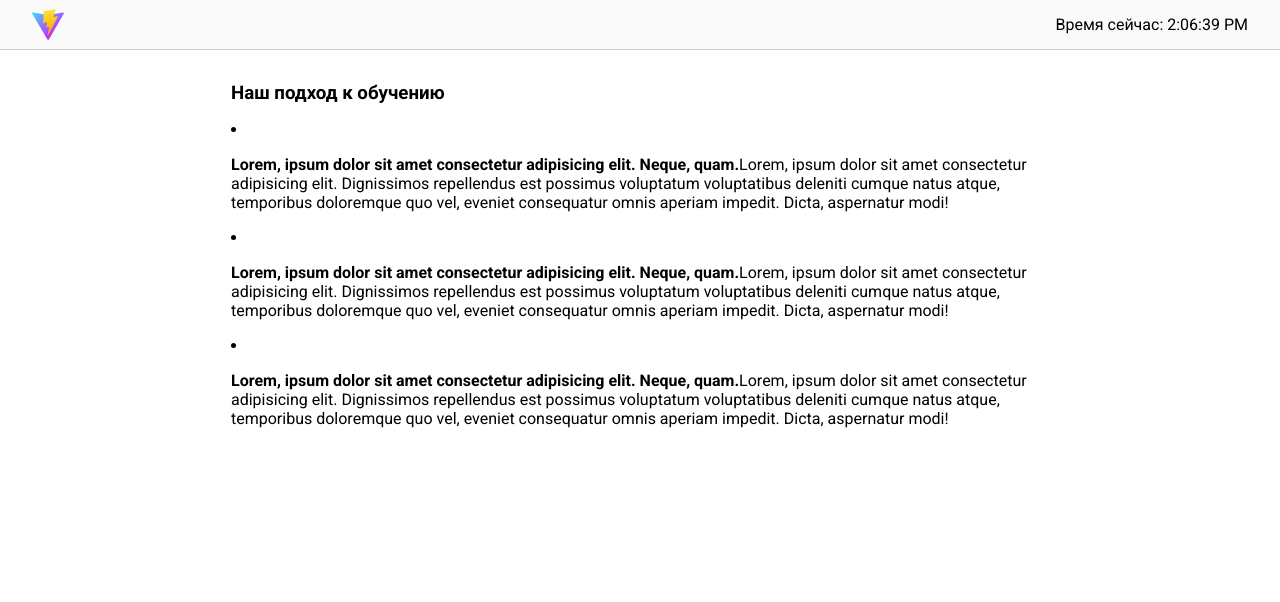
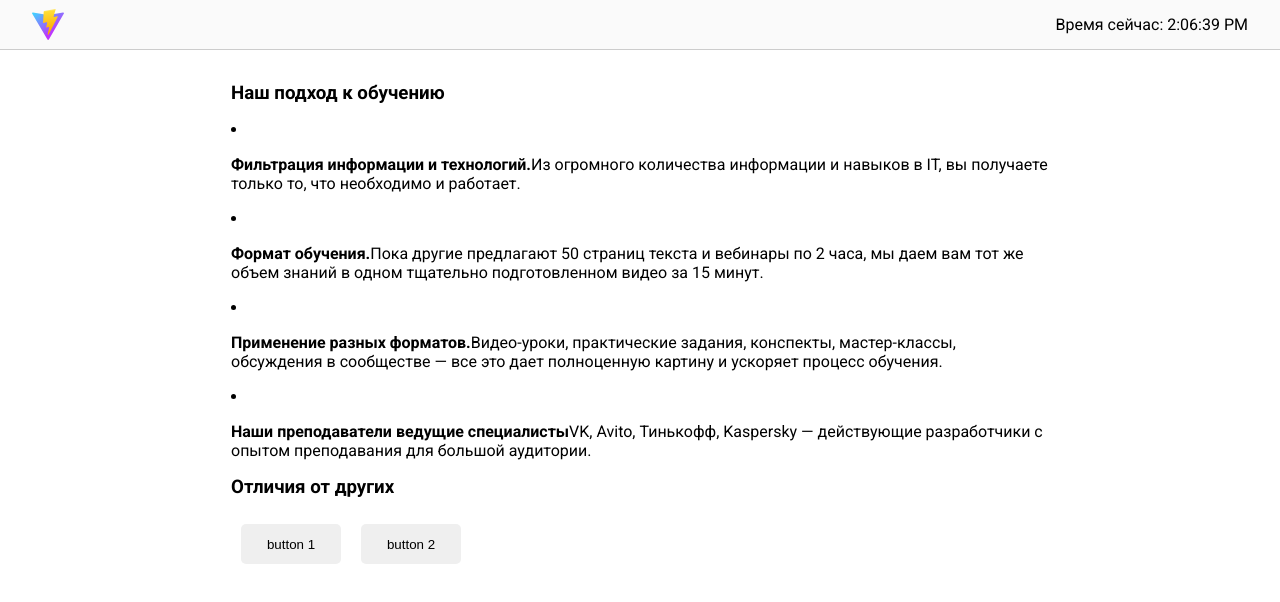
Before and after one commit to Elisei-Trifan/react-vite, a React (Vite) app: page / in a window 1280 px wide. Shown: the top 602 px of the page. Built offline with nearby package versions, Linux system fonts and the light colour scheme; the HTML template or start-up script is replaced by a standard one.

Commit message:
new element

```diff
--- a/src/App.jsx
+++ b/src/App.jsx
@@ -1,20 +1,7 @@
 import Header from './components/Header'
-
-function WayToTech() {
-  return (
-    <li>
-      <p>
-        <strong>
-          Lorem, ipsum dolor sit amet consectetur adipisicing elit. Neque, quam.
-        </strong>
-        Lorem, ipsum dolor sit amet consectetur adipisicing elit. Dignissimos
-        repellendus est possimus voluptatum voluptatibus deleniti cumque natus
-        atque, temporibus doloremque quo vel, eveniet consequatur omnis aperiam
-        impedit. Dicta, aspernatur modi!
-      </p>
-    </li>
-  )
-}
+import WayToTech from './components/WayToTech'
+import Button from './components/Button/Button'
+import { ways } from '/src/data.js'
 
 function App() {
   return (
@@ -23,9 +10,15 @@ function App() {
       <main>
         <section>
           <h3>Наш подход к обучению</h3>
-          <WayToTech />
-          <WayToTech />
-          <WayToTech />
+          <WayToTech title={ways[0].title} description={ways[0].description} />
+          <WayToTech {...ways[1]} />
+          <WayToTech {...ways[2]} />
+          <WayToTech {...ways[3]} />
+        </section>
+        <section>
+          <h3>Отличия от других</h3>
+          <Button text="button 1" />
+          <Button text="button 2" />
         </section>
       </main>
     </div>
--- /dev/null
+++ b/src/components/Button/Button.jsx
@@ -0,0 +1,6 @@
+/* eslint-disable react/prop-types */
+import './button.css'
+
+export default function Button({ text }) {
+  return <button className="button">{text}</button>
+}
--- /dev/null
+++ b/src/components/Button/button.css
@@ -0,0 +1,18 @@
+.button {
+  padding: 0.8rem 1rem;
+  margin: 10px;
+  width: 100px;
+  height: 40px;
+  border: none;
+  border-radius: 5px;
+  transition: all 0.15s ease;
+}
+
+.button:hover {
+  background: aqua;
+}
+
+.button:active {
+  background: red;
+  color: antiquewhite;
+}
--- a/src/components/Header.jsx
+++ b/src/components/Header.jsx
@@ -1,13 +1,19 @@
+// /* eslint-disable no-unused-vars */
 import logo from '/vite.svg'
 
 function Header() {
-  const now = new Date()
+  function schowTime() {
+    const now = new Date()
+    const nowStr = now.toLocaleTimeString()
+    setTimeout(schowTime, 1000)
+    return nowStr
+  }
 
   return (
     <header>
       {/* <h3>Result University</h3> */}
       <img src={logo} alt="img"></img>
-      <span>Время сейчас: {now.toLocaleTimeString()} </span>
+      <span>Время сейчас: {schowTime()} </span>
     </header>
   )
 }
--- /dev/null
+++ b/src/components/WayToTech.jsx
@@ -0,0 +1,13 @@
+// eslint-disable-next-line react/prop-types
+function WayToTech({ title, description }) {
+  return (
+    <li>
+      <p>
+        <strong>{title}</strong>
+        {description}
+      </p>
+    </li>
+  )
+}
+
+export default WayToTech
```
